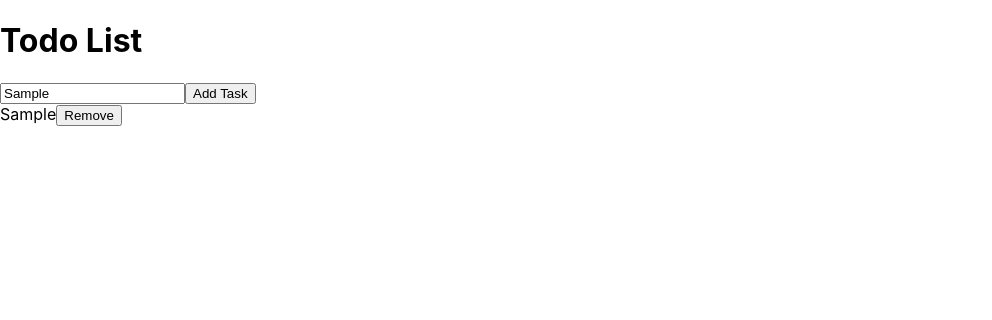
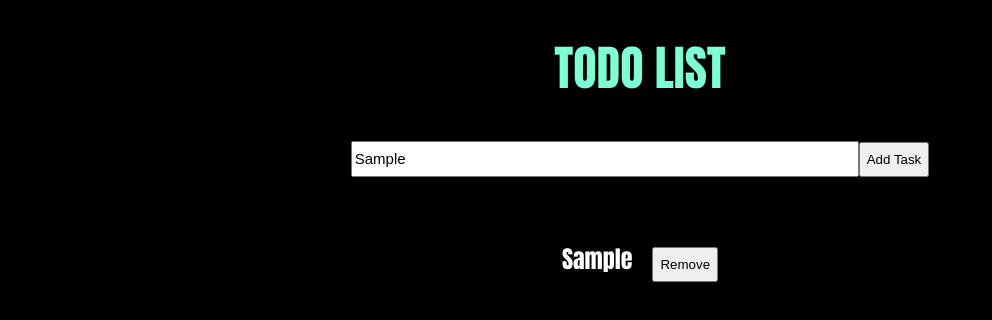
Before and after one commit to ZKey-Taken/Todo-List, a React (Create React App) app: page / in a window 1280 px wide. Both pictures are taken after typing "Sample" into the empty fields and a click on the button "Add Task". Shown: the top 320 px of the page, without its empty margins (0-992 px from the left). Built offline with nearby package versions, Linux system fonts and the light colour scheme.

Commit message:
Styled things simply.

```diff
--- a/src/App.css
+++ b/src/App.css
@@ -1,38 +1,29 @@
-.App {
-  text-align: center;
+body{
+    background-color: black;
+    font-size: x-large;
+    color: white;
+    font-family: Impact, Haettenschweiler, 'Arial Narrow Bold', sans-serif;
+    text-align: center;
 }
 
-.App-logo {
-  height: 40vmin;
-  pointer-events: none;
+h1{
+    color: aquamarine;
 }
 
-@media (prefers-reduced-motion: no-preference) {
-  .App-logo {
-    animation: App-logo-spin infinite 20s linear;
-  }
+input{
+    width: 500px;
+    height: 30px;
+    font-size: 15px;
 }
 
-.App-header {
-  background-color: #282c34;
-  min-height: 100vh;
-  display: flex;
-  flex-direction: column;
-  align-items: center;
-  justify-content: center;
-  font-size: calc(10px + 2vmin);
-  color: white;
+button{
+    height: 35px;
 }
 
-.App-link {
-  color: #61dafb;
+.header{
+    padding-bottom: 5%;
 }
 
-@keyframes App-logo-spin {
-  from {
-    transform: rotate(0deg);
-  }
-  to {
-    transform: rotate(360deg);
-  }
+.removeButton{
+    margin-left: 20px;
 }
--- a/src/App.tsx
+++ b/src/App.tsx
@@ -25,19 +25,19 @@ function App() {
   }
 
   function TodoTaskList(task: string){
-      return (
-        <div className='tasks'>
-          <div>{task}
-          <button onClick={function() {removeTask(task)}}>Remove</button>
-          </div>
+    return (
+      <div className='tasklist'>
+        <div>{task}
+        <button className='removeButton' onClick={function() {removeTask(task)}}>Remove</button>
         </div>
-      )
+      </div>
+    )
   };
 
 
   return (
     <div className='todolist-app'>
-      <h1>Todo List</h1>
+      <h1>TODO LIST</h1>
       <div className='header'>
         <input type='text' placeholder='Enter A Task' onFocus={function(event) {event.target.select()}} onChange={handleChange}/>
         <button onClick={addTask}>Add Task</button>
```
